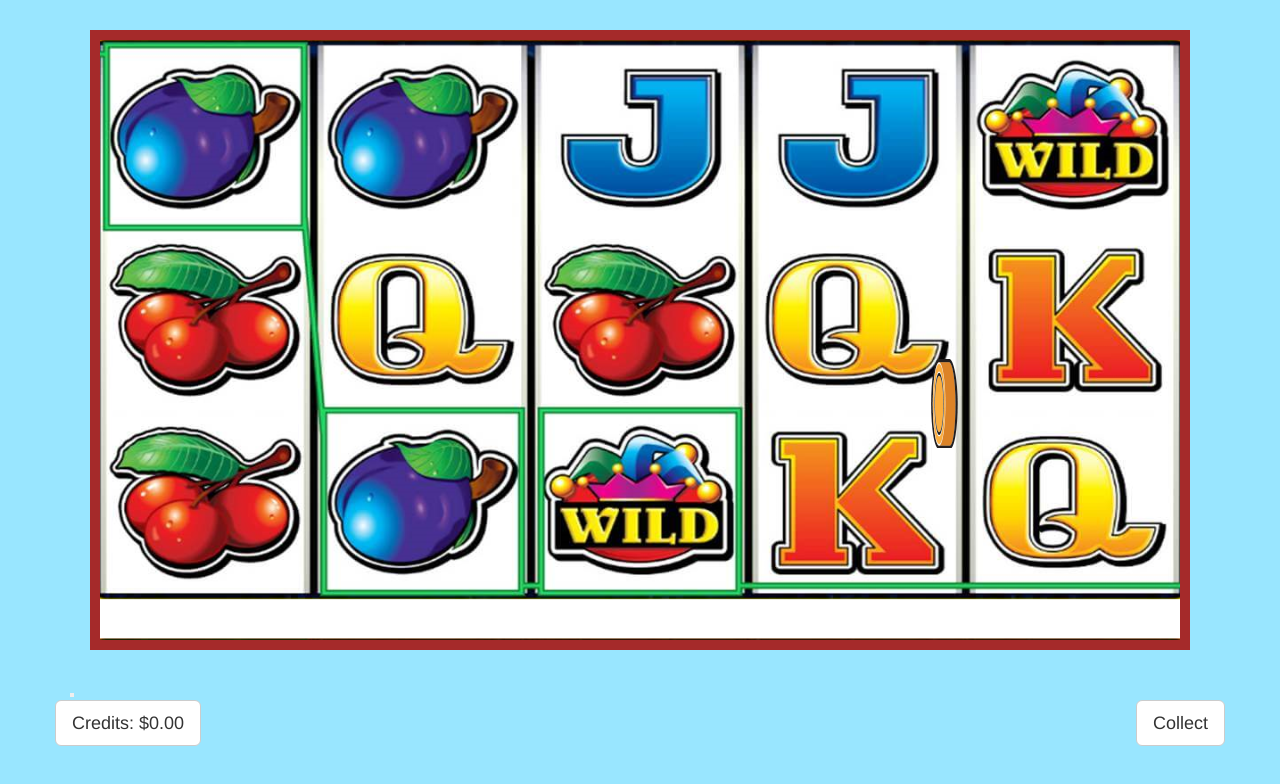
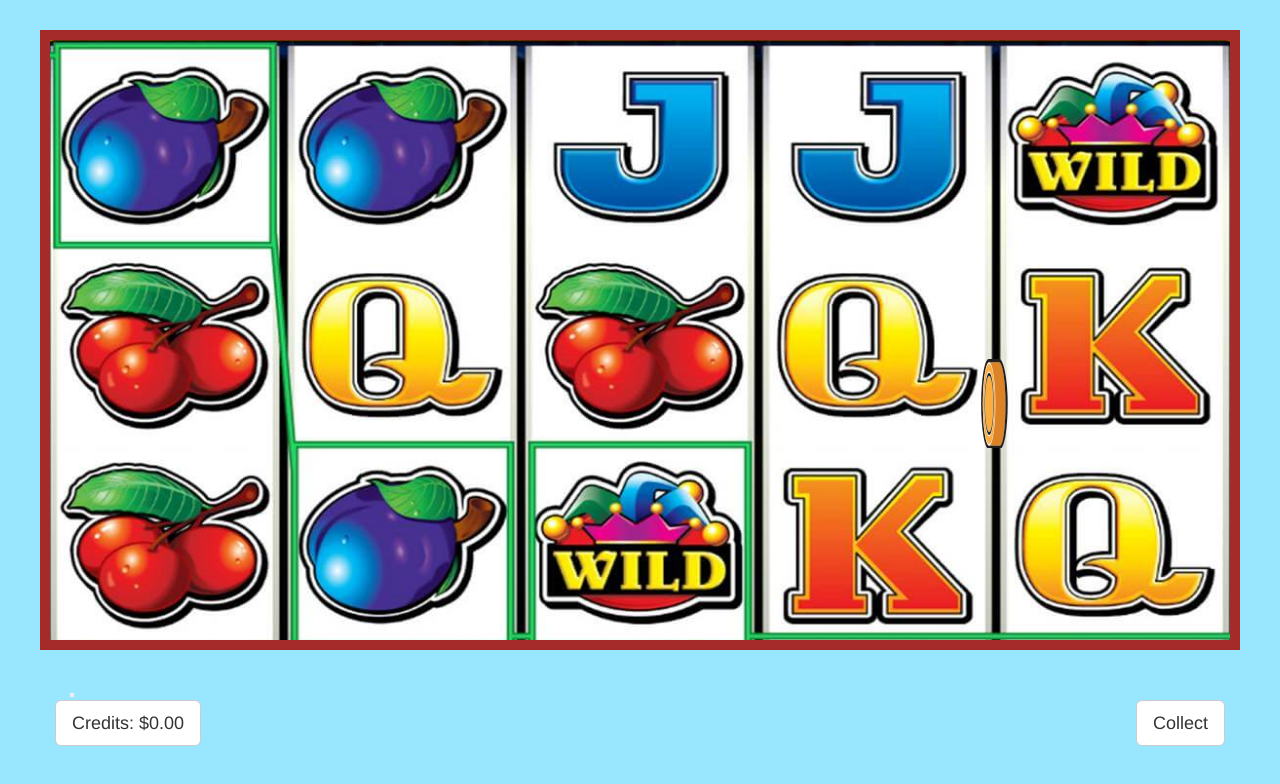
Before and after one commit to Panchatcharam/work, a plain HTML site: page HTML5_CANVAS/index.html in a window 1280 px wide. Drawn offline with nearby package versions, Linux system fonts and the light colour scheme.

Commit message:
Modified canvas size

```diff
--- a/HTML5_CANVAS/css/mystyle.css
+++ b/HTML5_CANVAS/css/mystyle.css
@@ -6,7 +6,7 @@ body {
 
 #myCanvas {
 /*    background: #eee;*/
-    background-size: 150px;
+/*    background-size: 150px;*/
     display: block;
     margin: 30px auto;
     border: 10px solid brown;
--- a/HTML5_CANVAS/script/attract.js
+++ b/HTML5_CANVAS/script/attract.js
@@ -39,9 +39,7 @@ $(document).ready(function () {
     var gameArea = {
         canvas : document.getElementById("myCanvas"),
         start : function() {
-//            this.canvas.width = 1000;
-//            this.canvas.height = 800;//530;
-            this.canvas.width = window.innerWidth - 200;
+            this.canvas.width = window.innerWidth - 100;
             this.canvas.height = window.innerHeight - 200;
             this.context = this.canvas.getContext("2d");
             document.body.insertBefore(this.canvas, document.body.childNodes[0]);
```
